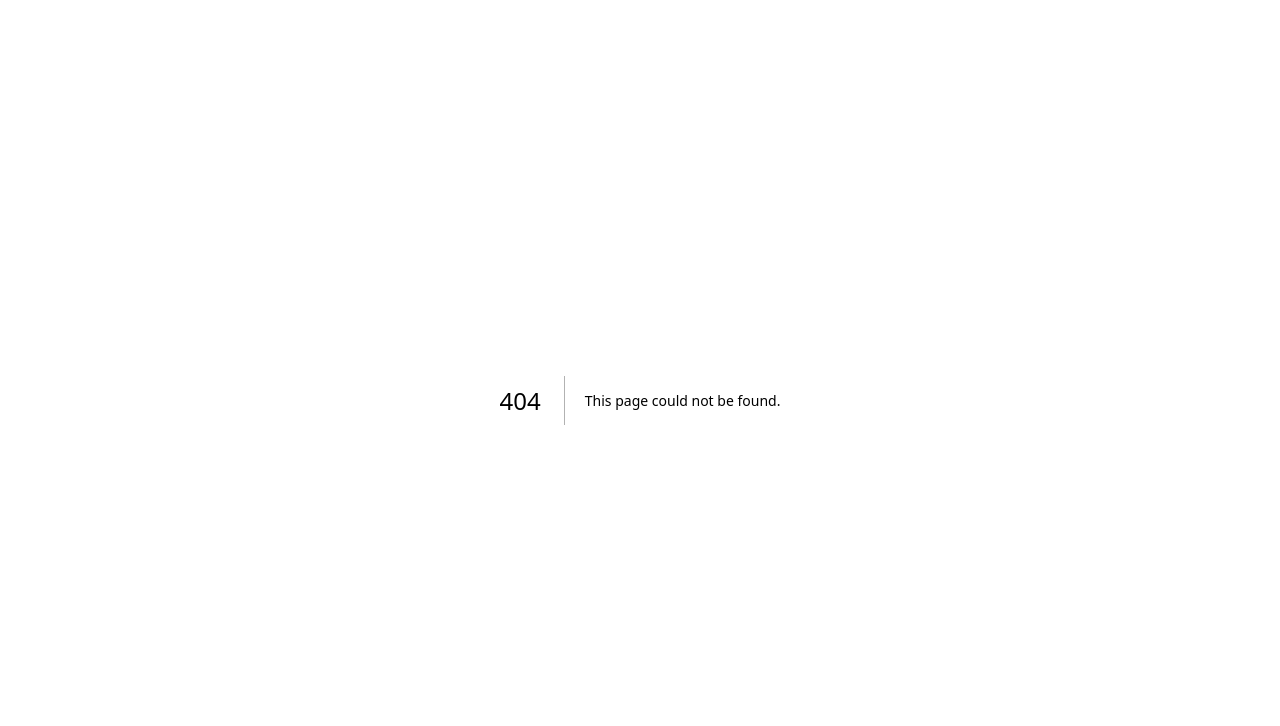
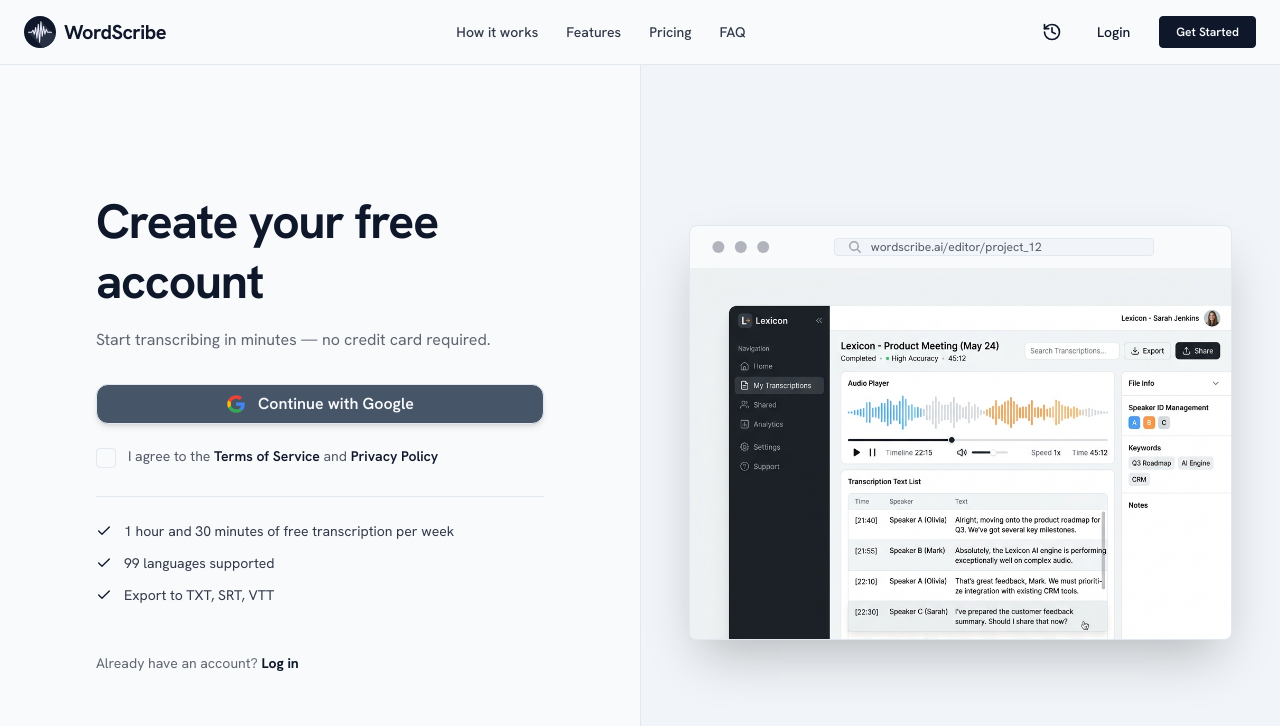
Before and after one commit to BadlitBuddy/frontend, a Next.js app: page /signup in a window 1280 px wide. Before the commit this address had no page. Shown: the top 726 px of the page. Built offline with nearby package versions, Linux system fonts and the light colour scheme.

Commit message:
feat: add auth pages login/signup

```diff
--- /dev/null
+++ b/src/app/(auth)/_components/ProductPreview.tsx
@@ -0,0 +1,24 @@
+import Image from "next/image";
+
+export default function ProductPreview() {
+  return (
+    <div className="hidden lg:flex flex-col justify-center items-center bg-base-200 p-12 border-l border-base-300">
+      <div className="mockup-browser w-full max-w-2xl border border-base-300 bg-base-100 shadow-2xl">
+        <div className="mockup-browser-toolbar">
+          <div className="input border border-base-300 text-xs text-base-content/70 select-none">
+            wordscribe.ai/editor/project_12
+          </div>
+        </div>
+        <div className="bg-base-200 relative aspect-[1.46] overflow-hidden">
+          <Image
+            src="/images/dashboard-mockup.png"
+            alt="WordScribe Dashboard Preview"
+            fill
+            className="object-cover object-top"
+            priority
+          />
+        </div>
+      </div>
+    </div>
+  );
+}
--- /dev/null
+++ b/src/app/(auth)/layout.tsx
@@ -0,0 +1,26 @@
+"use client";
+
+import Header from "@/features/marketing/components/Header";
+import ProductPreview from "./_components/ProductPreview";
+
+export default function AuthLayout({
+  children,
+}: {
+  children: React.ReactNode;
+}) {
+  return (
+    <div
+      data-theme="wordscribe"
+      className="min-h-screen flex flex-col bg-base-100 antialiased font-sans select-none"
+    >
+      <Header />
+      <main className="grow grid grid-cols-1 lg:grid-cols-2">
+        <div className="flex flex-col justify-center items-center px-6 py-12 md:px-12 bg-base-100">
+          <div className="w-full max-w-md">{children}</div>
+        </div>
+
+        <ProductPreview />
+      </main>
+    </div>
+  );
+}
--- /dev/null
+++ b/src/app/(auth)/login/page.tsx
@@ -0,0 +1,46 @@
+"use client";
+
+import GoogleChromeIcon from "@/components/icons/GoogleChromeIcon";
+import Link from "next/link";
+
+export default function LoginPage() {
+  return (
+    <div className="flex flex-col items-center justify-center text-center">
+      <div className="mb-10">
+        <h1 className="text-4xl font-bold tracking-tight text-base-content sm:text-5xl">
+          Welcome back
+        </h1>
+        <p className="mt-4 text-base text-base-content/60">
+          Sign in to continue transcribing
+        </p>
+      </div>
+
+      <div className="w-full space-y-4">
+        {/* //TODO: implement Google SSO button */}
+        <button
+          onClick={() => {
+            window.location.href = "/dashboard";
+          }}
+          className="btn btn-neutral w-full normal-case text-base font-semibold py-3 px-4 rounded-xl flex items-center justify-center gap-3 border border-base-300 shadow-md hover:bg-neutral-800 transition-all duration-200"
+        >
+          <GoogleChromeIcon size={20} />
+          Continue with Google
+        </button>
+
+        <p className="text-xs text-base-content/40 mt-3">
+          Secure SSO only. No password needed.
+        </p>
+      </div>
+
+      <div className="mt-12 text-sm text-base-content/60">
+        Don&apos;t have an account?{" "}
+        <Link
+          href="/signup"
+          className="font-semibold text-primary hover:underline transition-colors"
+        >
+          Sign up for free
+        </Link>
+      </div>
+    </div>
+  );
+}
--- /dev/null
+++ b/src/app/(auth)/signup/page.tsx
@@ -0,0 +1,98 @@
+"use client";
+
+import Link from "next/link";
+import { useState } from "react";
+import { CheckIcon } from "lucide-react";
+import GoogleChromeIcon from "@/components/icons/GoogleChromeIcon";
+
+export default function SignupPage() {
+  const [agreed, setAgreed] = useState(false);
+
+  return (
+    <div className="flex flex-col items-start text-left w-full">
+      <div className="mb-8">
+        <h1 className="text-4xl font-bold tracking-tight text-base-content sm:text-5xl leading-tight">
+          Create your free account
+        </h1>
+        <p className="mt-4 text-base text-base-content/65">
+          Start transcribing in minutes — no credit card required.
+        </p>
+      </div>
+
+      <div className="w-full space-y-4">
+        {/* //TODO: implement Google SSO button */}
+        <button
+          onClick={() => {
+            if (!agreed) {
+              alert("Please agree to the Terms of Service and Privacy Policy.");
+              return;
+            }
+            window.location.href = "/dashboard";
+          }}
+          className="btn btn-neutral w-full normal-case text-base font-semibold py-3 px-4 rounded-xl flex items-center justify-center gap-3 border border-base-300 shadow-md hover:bg-neutral-800 transition-all duration-200"
+        >
+          <GoogleChromeIcon size={20} />
+          Continue with Google
+        </button>
+
+        {/* //TODO: implement terms agreement checkbox */}
+        <div className="flex items-center gap-3 py-1">
+          <input
+            id="terms"
+            name="terms"
+            type="checkbox"
+            checked={agreed}
+            onChange={(e) => setAgreed(e.target.checked)}
+            className="checkbox checkbox-sm checkbox-primary rounded mt-1 border-base-300"
+          />
+          <label
+            htmlFor="terms"
+            className="text-sm text-base-content/70 cursor-pointer select-none"
+          >
+            I agree to the{" "}
+            <a
+              href="#"
+              className="font-semibold text-base-content hover:underline"
+            >
+              Terms of Service
+            </a>{" "}
+            and{" "}
+            <a
+              href="#"
+              className="font-semibold text-base-content hover:underline"
+            >
+              Privacy Policy
+            </a>
+          </label>
+        </div>
+      </div>
+
+      <div className="w-full border-t border-base-300 my-6"></div>
+
+      <ul className="space-y-3 w-full text-sm text-base-content/85">
+        <li className="flex items-center gap-3">
+          <CheckIcon size={16} className="text-base-content shrink-0" />
+          <span>1 hour and 30 minutes of free transcription per week</span>
+        </li>
+        <li className="flex items-center gap-3">
+          <CheckIcon size={16} className="text-base-content shrink-0" />
+          <span>99 languages supported</span>
+        </li>
+        <li className="flex items-center gap-3">
+          <CheckIcon size={16} className="text-base-content shrink-0" />
+          <span>Export to TXT, SRT, VTT</span>
+        </li>
+      </ul>
+
+      <div className="mt-12 text-sm text-base-content/65">
+        Already have an account?{" "}
+        <Link
+          href="/login"
+          className="font-bold text-base-content hover:underline transition-colors"
+        >
+          Log in
+        </Link>
+      </div>
+    </div>
+  );
+}
--- /dev/null
+++ b/src/components/icons/GoogleChromeIcon.tsx
@@ -0,0 +1,29 @@
+export default function GoogleChromeIcon({ size = 24 }) {
+  return (
+    <svg
+      width={size}
+      height={size}
+      viewBox="0 0 32 32"
+      fill="none"
+      xmlns="http://www.w3.org/2000/svg"
+    >
+      <path
+        d="M30.0014 16.3109C30.0014 15.1598 29.9061 14.3198 29.6998 13.4487H16.2871V18.6442H24.1601C24.0014 19.9354 23.1442 21.8798 21.2394 23.1864L21.2127 23.3604L25.4536 26.58L25.7474 26.6087C28.4458 24.1665 30.0014 20.5731 30.0014 16.3109Z"
+        fill="#4285F4"
+      />
+      <path
+        d="M16.2863 29.9998C20.1434 29.9998 23.3814 28.7553 25.7466 26.6086L21.2386 23.1863C20.0323 24.0108 18.4132 24.5863 16.2863 24.5863C12.5086 24.5863 9.30225 22.1441 8.15929 18.7686L7.99176 18.7825L3.58208 22.127L3.52441 22.2841C5.87359 26.8574 10.699 29.9998 16.2863 29.9998Z"
+        fill="#34A853"
+      />
+      <path
+        d="M8.15964 18.769C7.85806 17.8979 7.68352 16.9645 7.68352 16.0001C7.68352 15.0356 7.85806 14.1023 8.14377 13.2312L8.13578 13.0456L3.67083 9.64746L3.52475 9.71556C2.55654 11.6134 2.00098 13.7445 2.00098 16.0001C2.00098 18.2556 2.55654 20.3867 3.52475 22.2845L8.15964 18.769Z"
+        fill="#FBBC05"
+      />
+      <path
+        d="M16.2864 7.4133C18.9689 7.4133 20.7784 8.54885 21.8102 9.4978L25.8419 5.64C23.3658 3.38445 20.1435 2 16.2864 2C10.699 2 5.8736 5.1422 3.52441 9.71549L8.14345 13.2311C9.30229 9.85555 12.5086 7.4133 16.2864 7.4133Z"
+        fill="#EB4335"
+      />
+    </svg>
+  );
+}
+// Source: https://www.svgrepo.com/svg/452216/google
```
